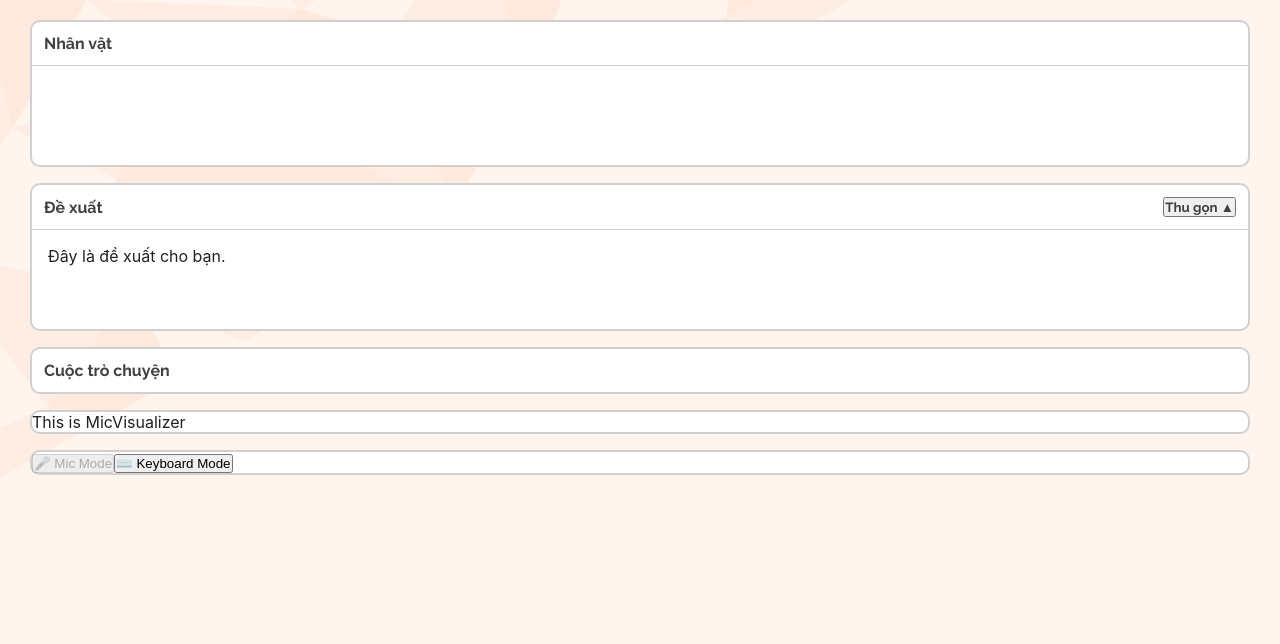
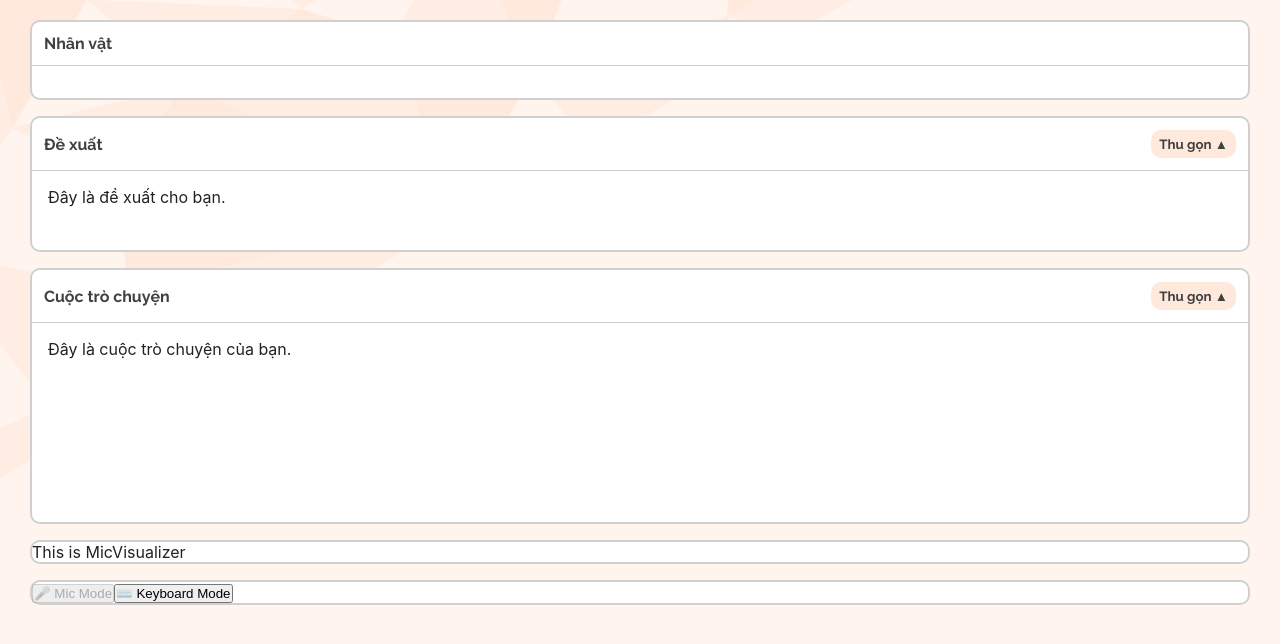
Before and after one commit to laserene/English-Pronunciation-Assessment-System, a React (Vite) app in the folder frontend/: page / in a window 1280 px wide. Shown: the top 644 px of the page. Built offline with nearby package versions, Linux system fonts and the light colour scheme.

Commit message:
feat(conversation panel): use CSS variable for expandable content height

```diff
--- a/frontend/src/pages/Conversation/InteractionPanel/ChatHistoryPanel.tsx
+++ b/frontend/src/pages/Conversation/InteractionPanel/ChatHistoryPanel.tsx
@@ -1,14 +1,29 @@
-import { JSX } from "react";
+import { JSX, useState } from "react";
 import "../index.css";
 
-export default function ChatHistoryPanel(): JSX.Element {
+export default function SuggestionPanel(): JSX.Element {
+  const [isExpanded, setIsExpanded] = useState<boolean>(true);
+  const toggleExpanded = () => {
+    setIsExpanded(!isExpanded);
+  };
+  const expandedHeight = "200px";
   return (
     <div className="interaction-block">
       <div className="interaction-block-title-wrapper">
-        Cuộc trò chuyện
+        <div>Cuộc trò chuyện</div>
+        <button className="toggle-btn" onClick={toggleExpanded}>
+          {isExpanded ? "Thu gọn ▲" : "Mở rộng ▼"}
+        </button>
       </div>
-      <div className="interaction-block-content">
-
+      <div
+        className={`interaction-block-content ${
+          isExpanded ? "expanded" : "collapsed"
+        }`}
+        style={{ "--expanded-height": expandedHeight } as React.CSSProperties}
+      >
+        <div className="interaction-block-content-inner">
+          Đây là cuộc trò chuyện của bạn.
+        </div>
       </div>
     </div>
   );
--- a/frontend/src/pages/Conversation/InteractionPanel/SuggestionPanel.tsx
+++ b/frontend/src/pages/Conversation/InteractionPanel/SuggestionPanel.tsx
@@ -6,11 +6,12 @@ export default function SuggestionPanel(): JSX.Element {
   const toggleExpanded = () => {
     setIsExpanded(!isExpanded);
   };
+  const expandedHeight = "80px";
   return (
     <div className="interaction-block">
-      <div className={`interaction-block-title-wrapper`}>
+      <div className="interaction-block-title-wrapper">
         <div>Đề xuất</div>
-        <button id="toggle-suggestion" onClick={toggleExpanded}>
+        <button className="toggle-btn" onClick={toggleExpanded}>
           {isExpanded ? "Thu gọn ▲" : "Mở rộng ▼"}
         </button>
       </div>
@@ -18,6 +19,7 @@ export default function SuggestionPanel(): JSX.Element {
         className={`interaction-block-content ${
           isExpanded ? "expanded" : "collapsed"
         }`}
+        style={{ "--expanded-height": expandedHeight } as React.CSSProperties}
       >
         <div className="interaction-block-content-inner">
           Đây là đề xuất cho bạn.
--- a/frontend/src/pages/Conversation/index.css
+++ b/frontend/src/pages/Conversation/index.css
@@ -39,21 +39,27 @@
   border-bottom: 1px solid #d0d0d0;
 }
 
-.interaction-block-title-wrapper button {
+.interaction-block-title-wrapper .toggle-btn {
   font-family: inherit; /* inherit parent font-family */
   font-weight: inherit; /* inherit parent font-weight */
   color: inherit; /* inherit parent color */
   font-size: inherit - 4; /* inherit font size */
+  padding: 6px;
+  padding-left: 8px;
+  padding-right: 8px;
+  border: none;
+  border-radius: 10px;
+  background-color: #ffe9dd;
 }
 
 .interaction-block-content {
   height: 0;
   overflow: hidden;
-  transition: max-height 0.2s ease-in-out;
+  transition: height 0.3s ease-in-out;
 }
 
 .interaction-block-content.expanded {
-  height: 100px;
+  height: var(--expanded-height);
 }
 
 .interaction-block-content.collapsed {
@@ -61,6 +67,6 @@
 }
 
 .interaction-block-content-inner {
+  padding: 16px;
   border-top: 1px solid #d0d0d0;
-  padding: 16px;
 }
```
